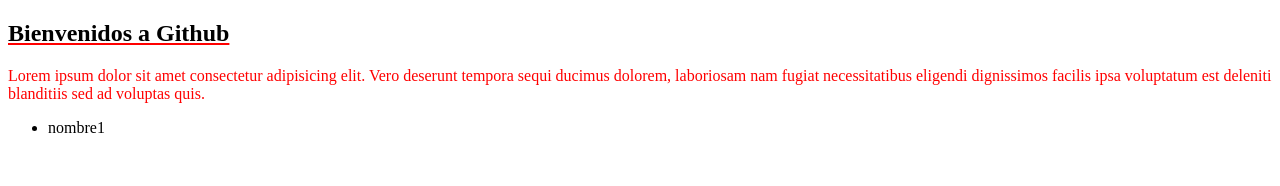
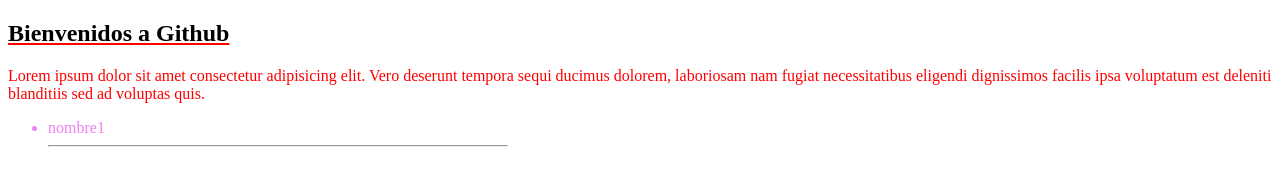
Before and after one commit to FelAlmanzar/githubCoder, a plain HTML site: page index.html in a window 1280 px wide. Drawn offline with Linux system fonts and the light colour scheme.

Commit message:
agrego un hr y estilo para li

```diff
--- a/estilos.css
+++ b/estilos.css
@@ -10,3 +10,7 @@ div{
     height: 500px;
     width: 500px;
 }
+
+li{
+    color: violet
+}
--- a/index.html
+++ b/index.html
@@ -13,7 +13,9 @@
     <div>
         <ul>
             <li>nombre1</li>
+            <hr>
         </ul>
     </div>
+
 </body>
 </html>
```
